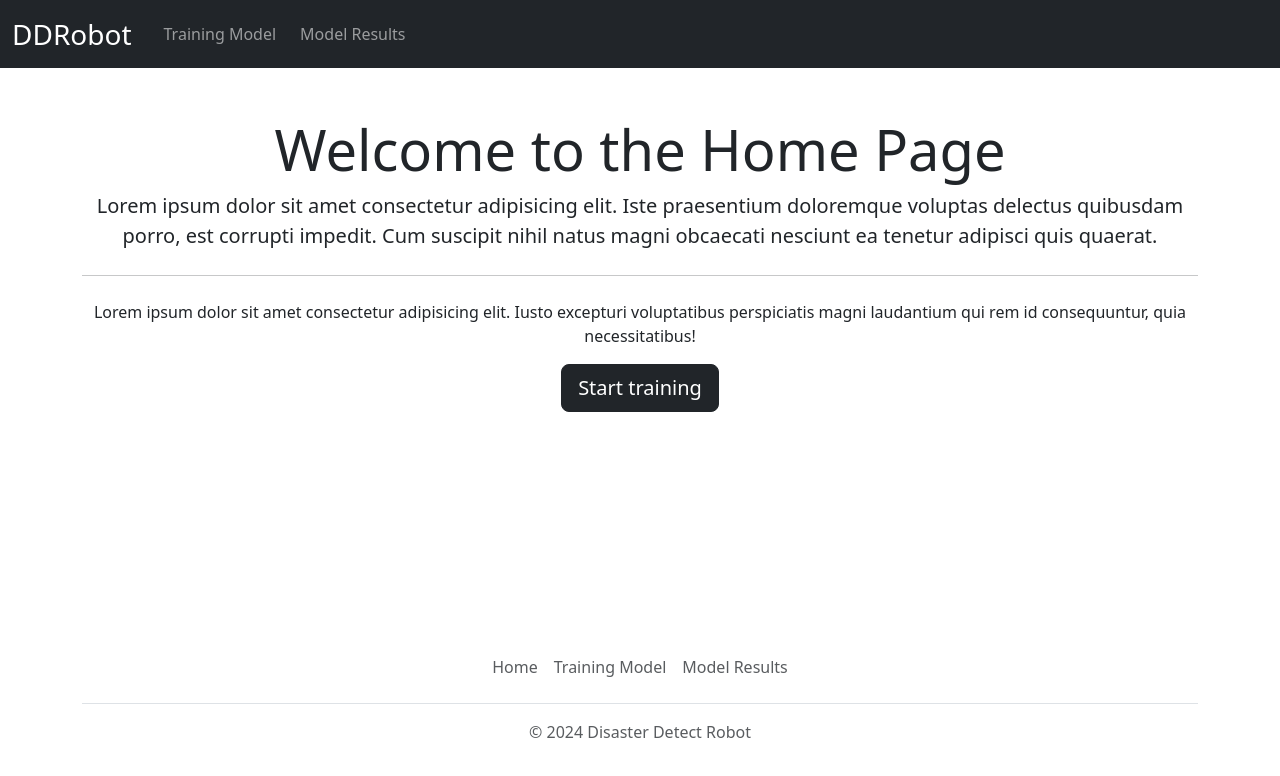
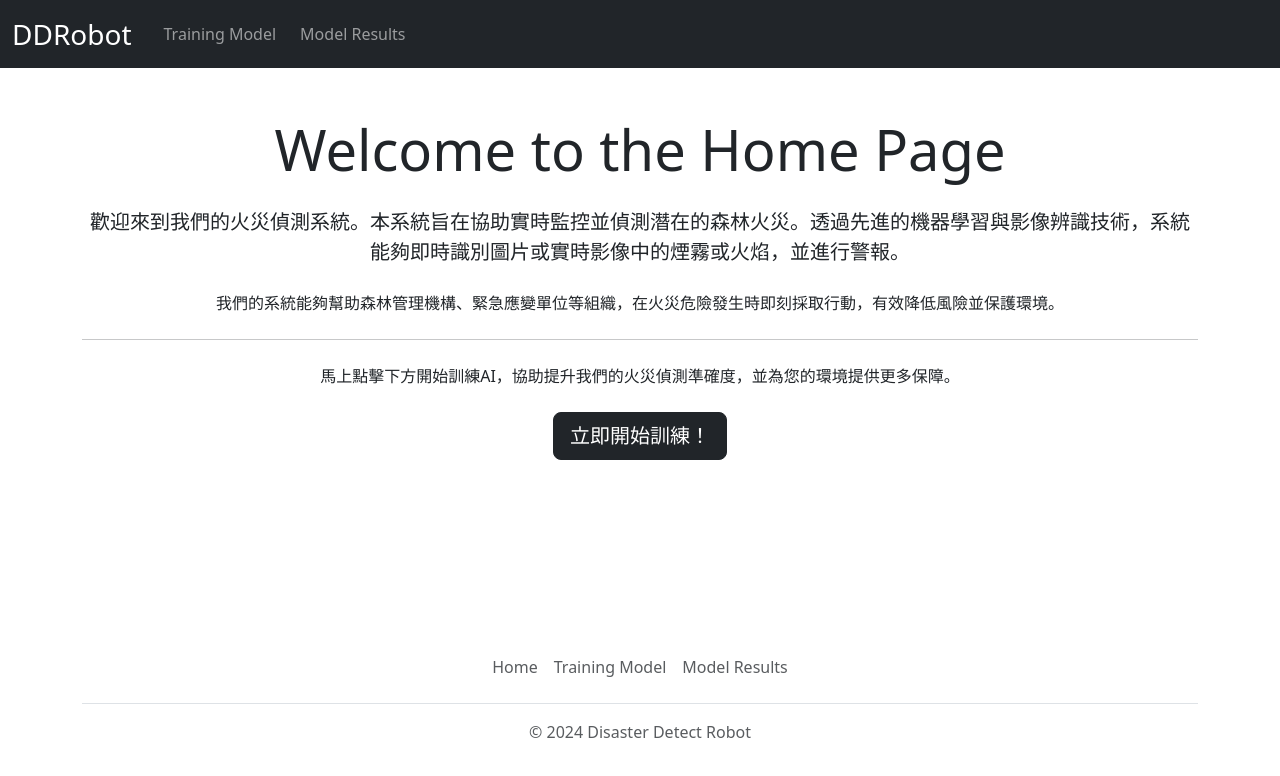
Before and after one commit to cczzHoward/disaster-detect-robot_frontend, a Next.js app: page / in a window 1280 px wide. Shown: the top 776 px of the page. Built offline with nearby package versions, Linux system fonts and the light colour scheme.

Commit message:
Add some text to index page.

```diff
--- a/pages/index.jsx
+++ b/pages/index.jsx
@@ -6,15 +6,21 @@
       <div className="container mt-5">
         <div className="row">
           <div className="col text-center">
-            <h1 className="display-4">Welcome to the Home Page</h1>
-            <p className="lead">Lorem ipsum dolor sit amet consectetur adipisicing elit. Iste praesentium doloremque voluptas delectus quibusdam porro, est corrupti impedit. Cum suscipit nihil natus magni obcaecati nesciunt ea tenetur adipisci quis quaerat.</p>
+            <h1 className="display-4 mb-4">Welcome to the Home Page</h1>
+            <p className="lead mb-4">
+              歡迎來到我們的火災偵測系統。本系統旨在協助實時監控並偵測潛在的森林火災。透過先進的機器學習與影像辨識技術，系統能夠即時識別圖片或實時影像中的煙霧或火焰，並進行警報。
+            </p>
+            <p className="mb-4">
+              我們的系統能夠幫助森林管理機構、緊急應變單位等組織，在火災危險發生時即刻採取行動，有效降低風險並保護環境。
+            </p>
             <hr className="my-4" />
-            <p>Lorem ipsum dolor sit amet consectetur adipisicing elit. Iusto excepturi voluptatibus perspiciatis magni laudantium qui rem id consequuntur, quia necessitatibus!</p>
-            <a className="btn btn-dark btn-lg" href="/training" role="button">Start training</a>
+            <p className="mb-4">
+              馬上點擊下方開始訓練AI，協助提升我們的火災偵測準確度，並為您的環境提供更多保障。
+            </p>
+            <a className="btn btn-dark btn-lg" href="/training" role="button">立即開始訓練！</a>
           </div>
         </div>
       </div>
     </Layout>
-
   );
 }
```
